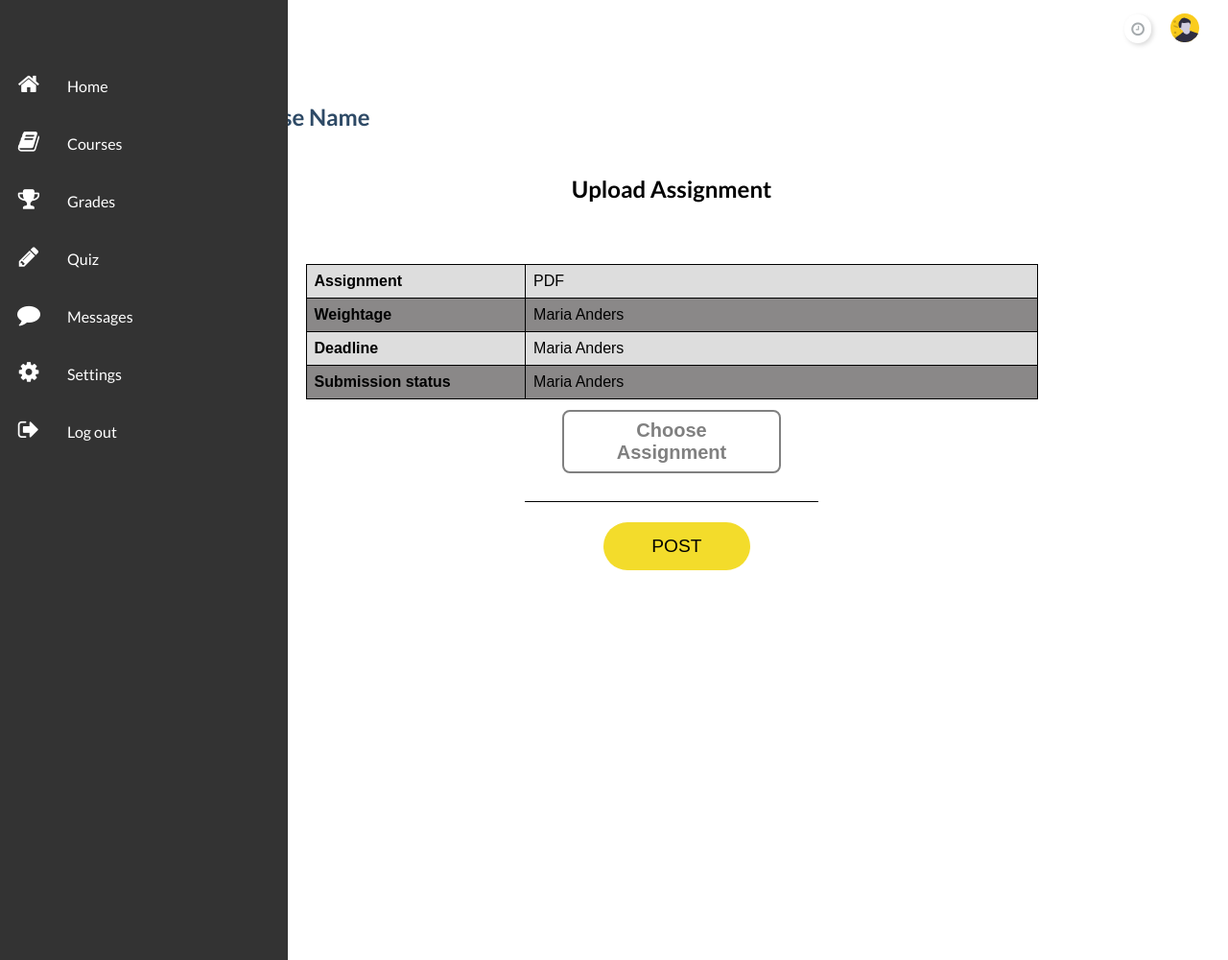
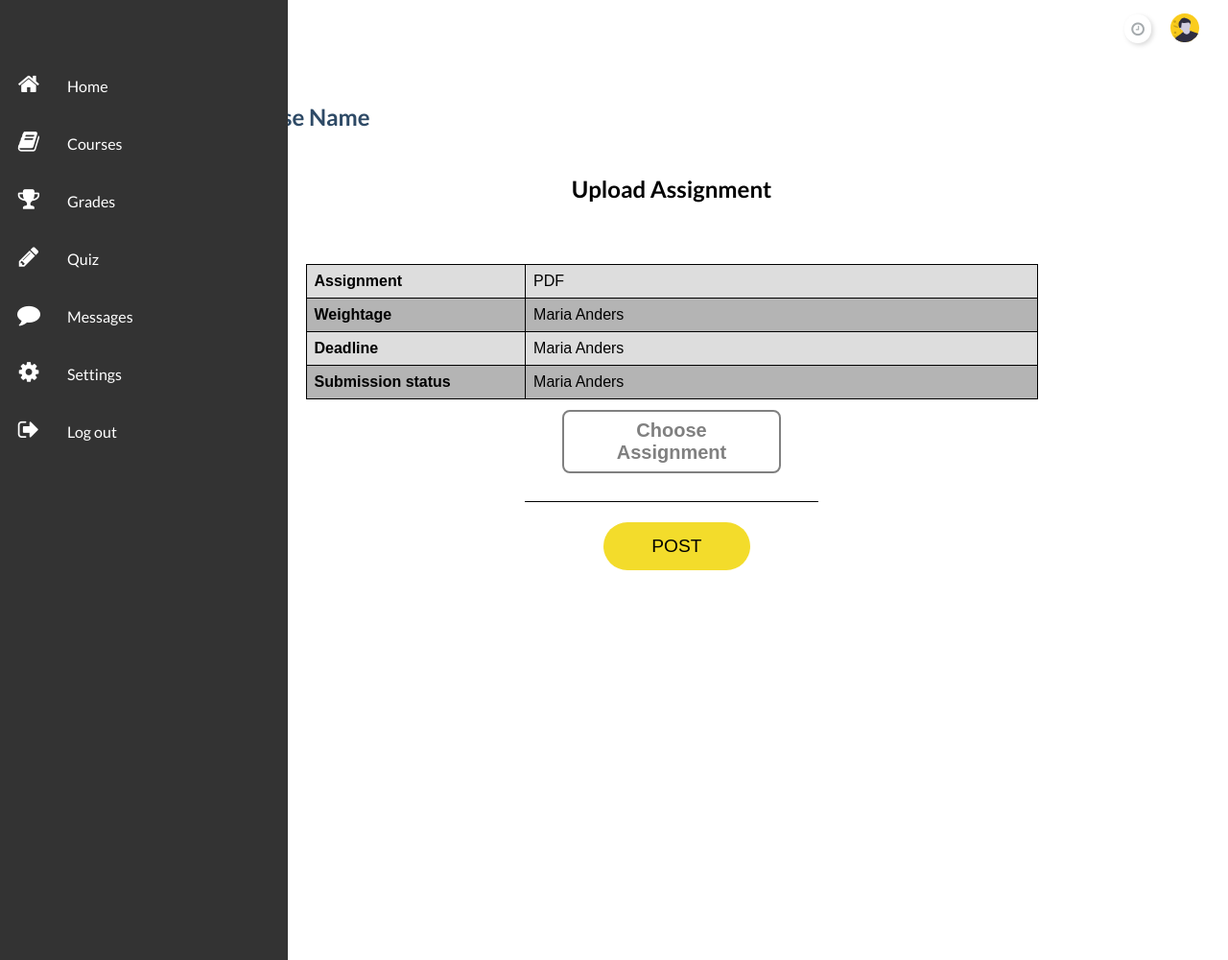
Before and after one commit to nancyradadia/Learning-Management-System, a Django app: page /upload_student_assignment/ in a window 1280 px wide. Shown: the whole page at 96% size. Run offline with Django 3.2, Linux system fonts and the light colour scheme; parts of the project's set-up code (start-up, migrations or seed data) failed here and were passed over; some libraries are stand-ins or nearby versions.

Commit message:
student upload fixed

```diff
--- a/lms/static/css/temp.css
+++ b/lms/static/css/temp.css
@@ -26,7 +26,7 @@ table {
     height: max-content;
   }
   tr:nth-child(even) {
-    background-color: #8a8888;
+    background-color: #b4b4b4;
     height: max-content;
   }
   .blk{
```
Also changed, not shown: db.sqlite3.
